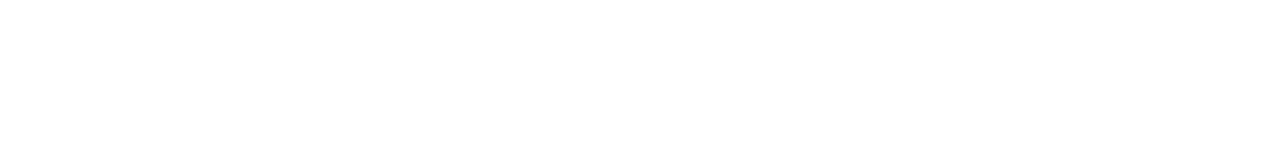
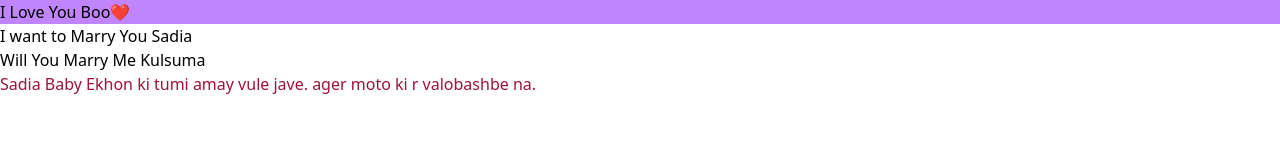
Before and after one commit to codewithsaidul/learn-tailwind-css, a plain HTML site: page index.html in a window 1280 px wide. Drawn offline with nearby package versions, Linux system fonts and the light colour scheme.

Commit message:
Video 1 Done

```diff
--- a/index.html
+++ b/index.html
@@ -5,9 +5,17 @@
     <meta name="viewport" content="width=device-width, initial-scale=1.0">
     <title>Learn Tailwind With PH</title>
 
-
+    <script src="https://cdn.tailwindcss.com"></script>
 </head>
 <body>
 
+    <h1 class="bg-purple-400">I Love You Boo❤</h1>
+
+    <h2>I want to Marry You Sadia</h2>
+
+    <p>Will You Marry Me Kulsuma</p>
+
+    <p class="text-rose-800">Sadia Baby Ekhon ki tumi amay vule jave. ager moto ki r valobashbe na.</p>
+
 </body>
 </html>
```
